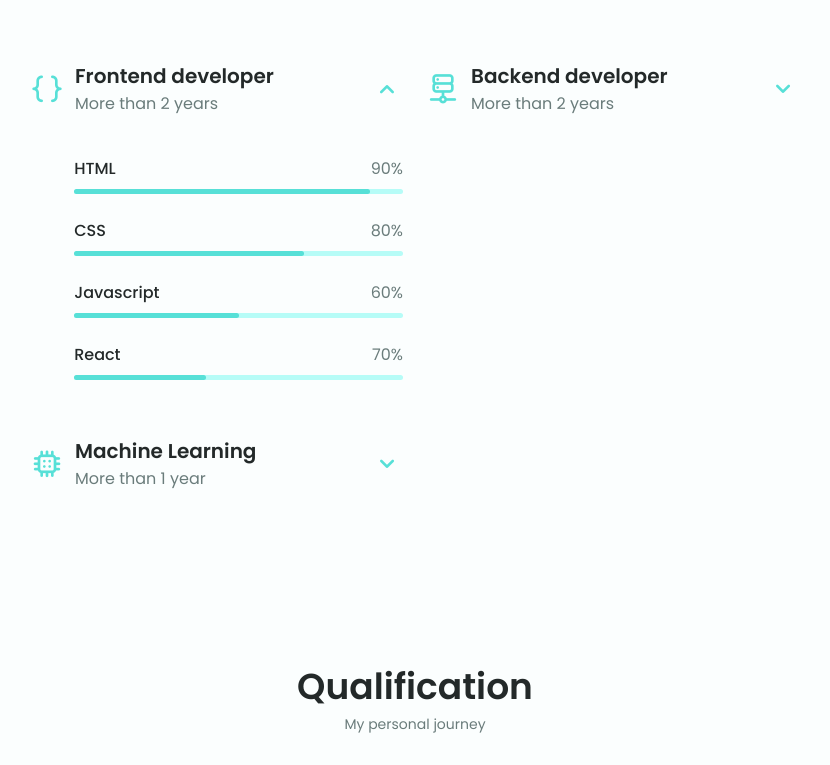
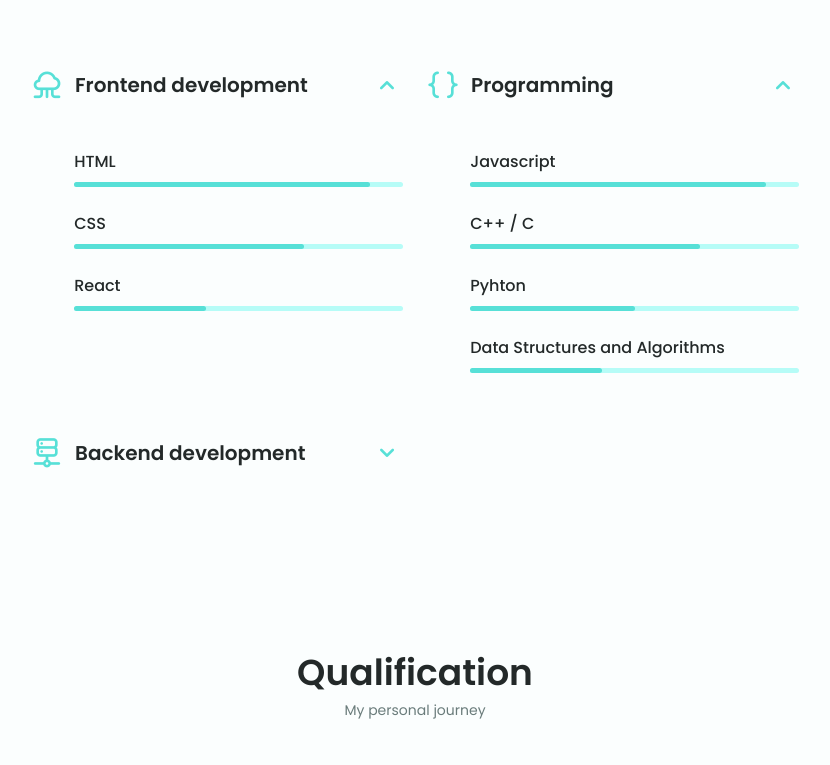
Before and after one commit to Dhairyakumar1233/Personal-Portfolio, a plain HTML site: page index.html in a window 1280 px wide. Shown: the part 1475-2240 px from the top of the page, without its empty margins (225-1055 px from the left). Drawn offline with nearby package versions, Linux system fonts and the light colour scheme.

Commit message:
Update index.html

```diff
--- a/index.html
+++ b/index.html
@@ -182,10 +182,10 @@
                 <!--==================== SKILL 1 ====================-->
                 <div class="skills__content skills__open">
                     <div class="skills__header">
-                        <i class="uil uil-brackets-curly skills__icon"></i>
+                        <i class="uil uil-cloud-computing skills__icon"></i>
                         <div>
-                            <h1 class="skills__title">Frontend developer</h1>
-                            <span class="skills__subtitle">More than 2 years</span>
+                            <h1 class="skills__title">Frontend development</h1>
+                            <!-- <span class="skills__subtitle">More than 2 years</span> -->
                         </div>
                         <i class="uil uil-angle-down skills__arrow"></i>
                     </div>
@@ -193,7 +193,7 @@
                         <div class="skills__data">
                             <div class="skills__titles">
                                 <h3 class="skills__name">HTML</h3>
-                                <span class="skills__level">90%</span>
+                                <!-- <span class="skills__level">90%</span> -->
                             </div>
                             <div class="skills__bar">
                                 <span class="skills__percentage skills__html"></span>
@@ -202,7 +202,56 @@
                         <div class="skills__data">
                             <div class="skills__titles">
                                 <h3 class="skills__name">CSS</h3>
-                                <span class="skills__level">80%</span>
+                                <!-- <span class="skills__level">80%</span> -->
+                            </div>
+                            <div class="skills__bar">
+                                <span class="skills__percentage skills__css"></span>
+                            </div>
+                        </div>
+                        <!-- <div class="skills__data">
+                            <div class="skills__titles">
+                                <h3 class="skills__name">Javascript</h3>
+                                <span class="skills__level">60%</span>
+                            </div>
+                            <div class="skills__bar">
+                                <span class="skills__percentage skills__js"></span>
+                            </div>
+                        </div> -->
+                        <div class="skills__data">
+                            <div class="skills__titles">
+                                <h3 class="skills__name">React</h3>
+                                <!-- <span class="skills__level">70%</span> -->
+                            </div>
+                            <div class="skills__bar">
+                                <span class="skills__percentage skills__react"></span>
+                            </div>
+                        </div>
+                    </div>
+                </div>
+                <!--==================== SKILL 1 ====================-->
+                <div class="skills__content skills__open">
+                    <div class="skills__header">
+                        <i class="uil uil-brackets-curly skills__icon"></i>
+                        <div>
+                            <h1 class="skills__title">Programming</h1>
+                            <!-- <span class="skills__subtitle">More than 2 years</span> -->
+                        </div>
+                        <i class="uil uil-angle-down skills__arrow"></i>
+                    </div>
+                    <div class="skills__list grid">
+                        <div class="skills__data">
+                            <div class="skills__titles">
+                                <h3 class="skills__name">Javascript</h3>
+                                <!-- <span class="skills__level">40%</span> -->
+                            </div>
+                            <div class="skills__bar">
+                                <span class="skills__percentage skills__html"></span>
+                            </div>
+                        </div>
+                        <div class="skills__data">
+                            <div class="skills__titles">
+                                <h3 class="skills__name">C++ / C </h3>
+                                <!-- <span class="skills__level">50%</span> -->
                             </div>
                             <div class="skills__bar">
                                 <span class="skills__percentage skills__css"></span>
@@ -210,8 +259,8 @@
                         </div>
                         <div class="skills__data">
                             <div class="skills__titles">
-                                <h3 class="skills__name">Javascript</h3>
-                                <span class="skills__level">60%</span>
+                                <h3 class="skills__name">Pyhton</h3>
+                                <!-- <span class="skills__level">60%</span> -->
                             </div>
                             <div class="skills__bar">
                                 <span class="skills__percentage skills__js"></span>
@@ -219,8 +268,8 @@
                         </div>
                         <div class="skills__data">
                             <div class="skills__titles">
-                                <h3 class="skills__name">React</h3>
-                                <span class="skills__level">70%</span>
+                                <h3 class="skills__name">Data Structures and Algorithms</h3>
+                                <!-- <span class="skills__level">70%</span> -->
                             </div>
                             <div class="skills__bar">
                                 <span class="skills__percentage skills__react"></span>
@@ -233,8 +282,8 @@
                     <div class="skills__header">
                         <i class="uil uil-server-network skills__icon"></i>
                         <div>
-                            <h1 class="skills__title">Backend developer</h1>
-                            <span class="skills__subtitle">More than 2 years</span>
+                            <h1 class="skills__title">Backend development</h1>
+                            <!-- <span class="skills__subtitle">More than 2 years</span> -->
                         </div>
                         <i class="uil uil-angle-down skills__arrow"></i>
                     </div>
@@ -242,13 +291,13 @@
                         <div class="skills__data">
                             <div class="skills__titles">
                                 <h3 class="skills__name">SQL</h3>
-                                <span class="skills__level">70%</span>
+                                <!-- <span class="skills__level">70%</span> -->
                             </div>
                             <div class="skills__bar">
                                 <span class="skills__percentage skills__sql"></span>
                             </div>
                         </div>
-                        <div class="skills__data">
+                        <!-- <div class="skills__data">
                             <div class="skills__titles">
                                 <h3 class="skills__name">Node js</h3>
                                 <span class="skills__level">60%</span>
@@ -274,58 +323,10 @@
                             <div class="skills__bar">
                                 <span class="skills__percentage skills__python"></span>
                             </div>
-                        </div>
+                        </div> -->
                     </div>
                 </div>
-                <!--==================== SKILL 3 ====================-->
-                <div class="skills__content skills__close">
-                    <div class="skills__header">
-                        <i class="uil uil-circuit skills__icon"></i>
-                        <div>
-                            <h1 class="skills__title">Machine Learning</h1>
-                            <span class="skills__subtitle">More than 1 year</span>
-                        </div>
-                        <i class="uil uil-angle-down skills__arrow"></i>
-                    </div>
-                    <div class="skills__list grid">
-                        <div class="skills__data">
-                            <div class="skills__titles">
-                                <h3 class="skills__name">Python</h3>
-                                <span class="skills__level">70%</span>
-                            </div>
-                            <div class="skills__bar">
-                                <span class="skills__percentage skills__pythonml"></span>
-                            </div>
-                        </div>
-                        <div class="skills__data">
-                            <div class="skills__titles">
-                                <h3 class="skills__name">Tensorflow</h3>
-                                <span class="skills__level">60%</span>
-                            </div>
-                            <div class="skills__bar">
-                                <span class="skills__percentage skills__tensorflow"></span>
-                            </div>
-                        </div>
-                        <div class="skills__data">
-                            <div class="skills__titles">
-                                <h3 class="skills__name">Mathematics</h3>
-                                <span class="skills__level">70%</span>
-                            </div>
-                            <div class="skills__bar">
-                                <span class="skills__percentage skills__math"></span>
-                            </div>
-                        </div>
-                        <div class="skills__data">
-                            <div class="skills__titles">
-                                <h3 class="skills__name">OpenCV</h3>
-                                <span class="skills__level">45%</span>
-                            </div>
-                            <div class="skills__bar">
-                                <span class="skills__percentage skills__opencv"></span>
-                            </div>
-                        </div>
-                    </div>
-                </div>
+
             </div>
         </section>
 
@@ -472,7 +473,7 @@
                                 <li class="services__modal-service">
                                     <i class="uil uil-check-circle services__modal-icon"></i>
                                     <p>
-                                        I have knowledge of SQL,Jquery and mongoDB.
+                                        I have knowledge of SQL,mongoDB.
                                     </p>
                                 </li>
                             </ul>
@@ -480,7 +481,7 @@
                     </div>
                 </div>
                 <!--==================== SERVICES 3 ====================-->
-                <div class="services__content">
+                <!-- <div class="services__content">
                     <div class="s">
                         <i class="uil uil-robot services__icon"></i>
                         <h3 class="services__title-long">Machine Learning <br> Engineer</h3>
@@ -516,13 +517,13 @@
                             </ul>
                         </div>
                     </div>
-                </div>
+                </div> -->
             </div>
         </section>
 
         <!--==================== PORTFOLIO ====================-->
         <section class="portfolio section" id="portfolio">
-            <h2 class="section__title">Portfolio</h2>
+            <h2 class="section__title">Projects</h2>
             <span class="section__subtitle">My project works</span>
             <div class="portfolio__container container swiper-container">
                 <div class="swiper-wrapper">
@@ -541,7 +542,7 @@
                         </div>
                     </div>
                     <!--==================== PORTFOLIO 2 ====================-->
-                    <div class="portfolio__content grid swiper-slide">
+                    <!-- <div class="portfolio__content grid swiper-slide">
                         <img src="assets/img/portfolio2.jpg" alt="" class="portfolio__img">
                         <div class="portfolio__data">
                             <h3 class="portfolio__title">Android Apps</h3>
@@ -553,9 +554,9 @@
                                 <i class="uil uil-arrow-right button__icon"></i>
                             </a>
                         </div>
-                    </div>
+                    </div> -->
                     <!--==================== PORTFOLIO 3 ====================-->
-                    <div class="portfolio__content grid swiper-slide">
+                    <!-- <div class="portfolio__content grid swiper-slide">
                         <img src="assets/img/portfolio3.jpg" alt="" class="portfolio__img">
                         <div class="portfolio__data">
                             <h3 class="portfolio__title">Book my show(clone)</h3>
@@ -567,7 +568,7 @@
                                 <i class="uil uil-arrow-right button__icon"></i>
                             </a>
                         </div>
-                    </div>
+                    </div> -->
                 </div>
                 <!-- for arrows -->
                 <div class="swiper-button-next">
```
